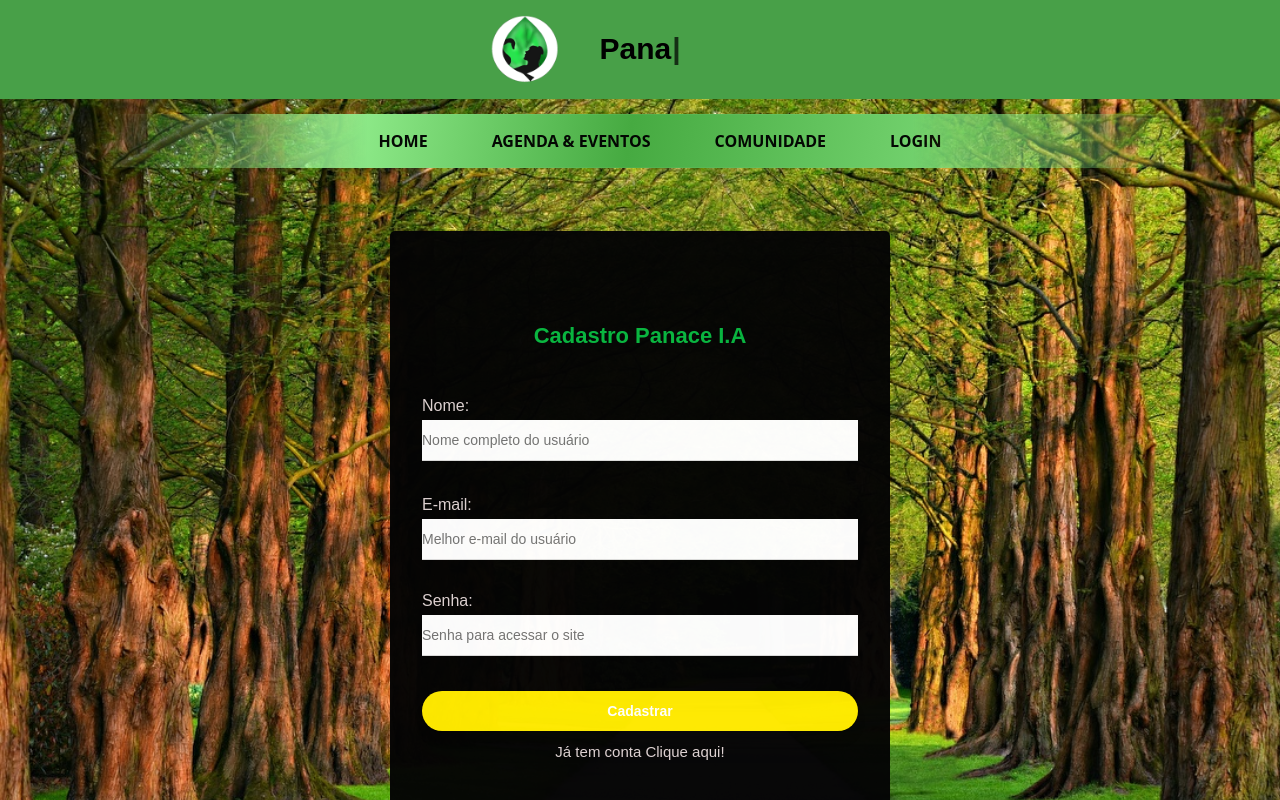
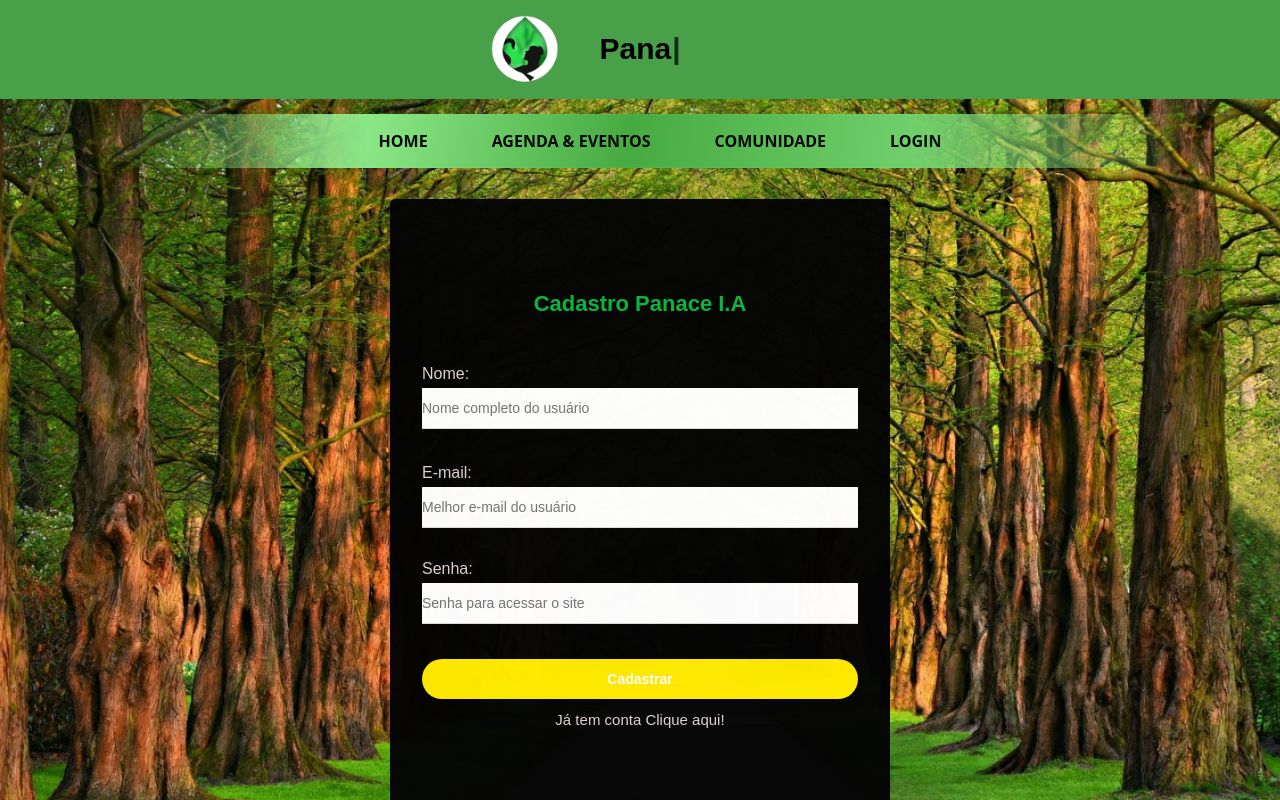
Before and after one commit to Marcos26-tech/PanaceiaReact, a React (Create React App) app: page /Registro in a window 1280 px wide. Shown: the top 800 px of the page. Built offline with nearby package versions, Linux system fonts and the light colour scheme.

Commit message:
ajuste de renderização

```diff
--- a/src/assets/style/StyleComunidadeGlobal.js
+++ b/src/assets/style/StyleComunidadeGlobal.js
@@ -1,7 +1,7 @@
 import styled from "styled-components";
 
 export const Container = styled.div`
-  margin: 5rem 0 0;
+  margin: 3rem 0 0;
   padding: 0 50px;
   background: rgb(247, 246, 246);
   h1 {
--- a/src/assets/style/StyleFormGlobal.js
+++ b/src/assets/style/StyleFormGlobal.js
@@ -18,7 +18,7 @@ export const FormWrapper = styled.div`
   opacity: 98%;
   overflow: hidden;
   padding: 0 0 30px;
-  margin: 5rem auto 1.5rem ;
+  margin: 3rem auto 1.5rem ;
   width: 500px;
   height: 670px;
   font-family: Quicksand, arial, sans-serif;
--- a/src/assets/style/StyleGlobal.js
+++ b/src/assets/style/StyleGlobal.js
@@ -93,8 +93,8 @@ export const StyledImage = styled.img`
 `;
 
 export const FormButton = styled.button`
-  display: block;
-  width: 100%;
+  display:inline-block;
+  width: 25%;
   padding: 12px 0;
   font-family: inherit;
   font-size: 14px;
--- a/src/assets/style/StylePagePerfil.js
+++ b/src/assets/style/StylePagePerfil.js
@@ -13,7 +13,7 @@ export const FormWrapper = styled.div`
   opacity: 98%;
   overflow: hidden;
   padding: 0 0 30px;
-  margin: 5rem auto 1.5rem ;
+  margin: 3rem auto 1.5rem ;
   width: 900px;
   height: 670px;
   font-family: Quicksand, arial, sans-serif;
--- a/src/pages/agenda/StyledAgenda.js
+++ b/src/pages/agenda/StyledAgenda.js
@@ -5,7 +5,7 @@ export const Container = styled.section`
   opacity:98%;
   border-radius: 5px;
   padding: 1rem 3rem 3rem;
-  margin: 5rem 8% 3rem;
+  margin: 3rem 8% 3rem;
   height:100%;
   text-align: center;
   justify-content: center;
--- a/src/pages/login/PageLogin.jsx
+++ b/src/pages/login/PageLogin.jsx
@@ -90,7 +90,7 @@ const FormLogin =() => {
                 </FormFieldset>
 
                 <FormFieldset>
-                    <FormLink href="./ForgetPassword">Esqueceu sua Senha!</FormLink>
+                    <FormLink href="./ForgetPassword">Esqueceu sua senha!</FormLink>
                 </FormFieldset>
 
             </FormBody>
```
